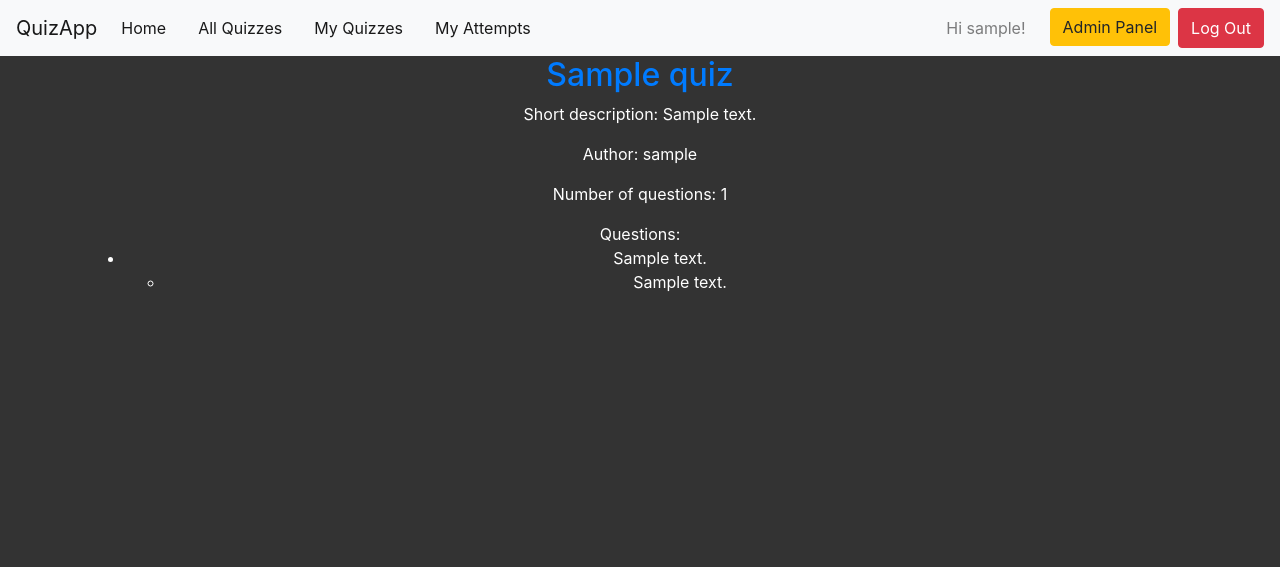
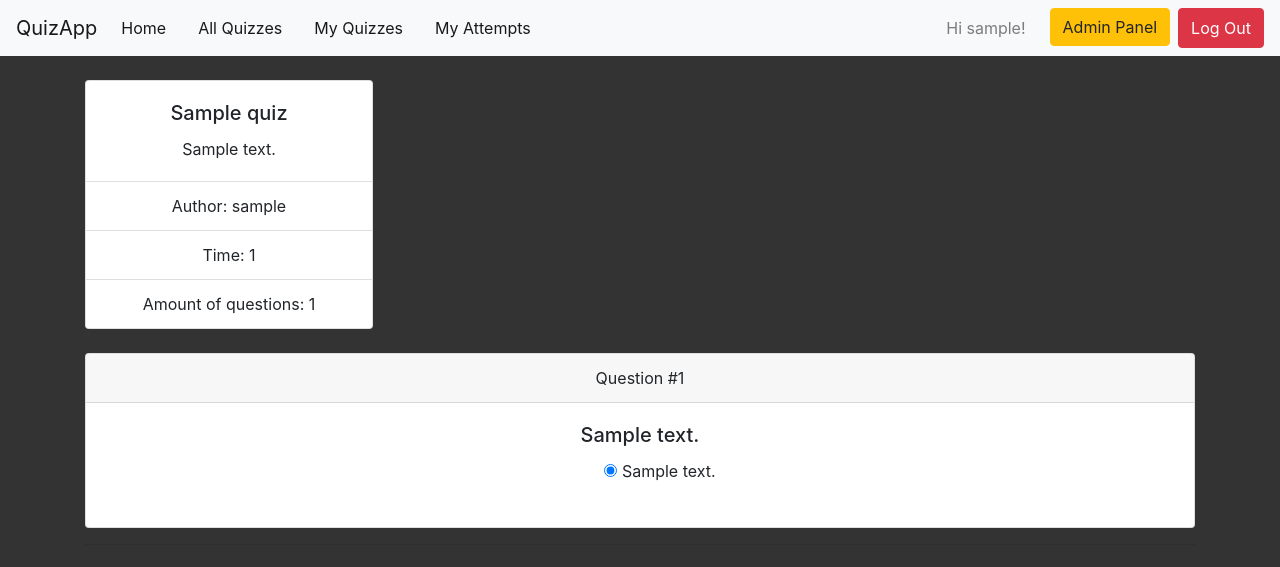
Before and after one commit to Camillus83/QuizApp, a Django app: page /quiz/00000000-0000-0000-0000-000000000001 in a window 1280 px wide. Shown: the top 567 px of the page. Run offline with Django 4.2, Linux system fonts and the light colour scheme; a user stored in the database is signed in; tables that the repository leaves empty hold one stand-in row (values such as "Sample post"); parts of the project's set-up code (start-up, migrations or seed data) failed here and were passed over.

Commit message:
fixing templates

```diff
--- a/quiz/views.py
+++ b/quiz/views.py
@@ -63,7 +63,7 @@ class QuizUpdateView(LoginRequiredMixin, UpdateView):
     model = Quiz
     template_name = "quiz/quiz_edit.html"
     context_object_name = "quiz"
-    fields = ("title", "short_description")
+    fields = ("title", "short_description", "resolution_time", "number_of_questions")
 
     def get_success_url(self):
         return reverse_lazy("my_quiz")
@@ -133,7 +133,7 @@ class QuizCreateView(LoginRequiredMixin, CreateView):
     model = Quiz
     template_name = "quiz/quiz_create.html"
     context_object_name = "quiz"
-    fields = ("title", "short_description")
+    fields = ("title", "short_description", "resolution_time", "number_of_questions")
     login_url = "account_login"
 
     def form_valid(self, form):
--- a/static/css/base.css
+++ b/static/css/base.css
@@ -61,7 +61,6 @@ body {
 
 .login_form,
 .quiz_create,
-.quiz_edit,
 .quiz_delete {
     left: 50%;
     position: absolute;
@@ -72,9 +71,9 @@ body {
 
 .quiz_questions,
 .quiz_detail {
+    margin: auto;
+    text-align: center;
 
-    text-align: center;
-    color: #fff;
 }
 
 .search-header {
@@ -83,3 +82,23 @@ body {
     line-height: 1.5;
     text-align: center;
 }
+
+.quiz_edit {
+    left: 50%;
+    position: absolute;
+    top: 45%;
+    text-align: center;
+    transform: translate(-50%, -15%)
+}
+
+.quiz_edit_header,
+.question_answer_edit_header {
+    color: #fff;
+    font-size: 2.2rem;
+    line-height: 1.5;
+    text-align: center;
+}
+
+ul {
+    list-style-type: none;
+}
--- a/templates/quiz/quiz_detail.html
+++ b/templates/quiz/quiz_detail.html
@@ -3,26 +3,48 @@
 {% block title %}{{quiz.title}} | QuizApp{% endblock title %}
 
 {% block content %}
+<br>
+<div class="quiz_detail">
+    <div class="card" style="width: 18rem;">
+        <div class="card-body">
+            <h5 class="card-title">{{quiz.title}}</h5>
+            <p class="card-text">{{quiz.short_description}}</p>
+        </div>
+        <ul class="list-group list-group-flush">
+            <li class="list-group-item">Author: {{quiz.author}}</li>
+            <li class="list-group-item">Time: {{quiz.resolution_time}}</li>
+            <li class="list-group-item">Amount of questions: {{quiz.number_of_questions}}</li>
+        </ul>
 
-<div class="quiz_detail">
-    <h2><a href="">{{ quiz.title }}</a></h2>
-    <p>Short description: {{ quiz.short_description }}</p>
-    <p>Author: {{ quiz.author }}</p>
-    <p>Number of questions: {{ quiz.number_of_questions }}</p>
-    <h> Questions: </h>
+    </div>
+    <br>
     <div class="quiz_questions">
-        <ul>
         {% for question in quiz.questions.all %}
-            <li>{{ question.content }}</li>
+        <div class="card">
+            <div class="card-header">
+                Question #{{forloop.counter}}
+            </div>
+            <div class="card-body">
+                <h5 class="card-title">{{ question.content }}</h5>
+
                 <ul>
                     {% for answer in question.answers.all %}
-                <li>{{ answer.content }}</li>
+                    {% if answer.is_correct == True %}
+                    <li><label><input type='radio' name='{{question.id}}' value="{{answer.pk}}" checked>
+                            {{answer.content}}</label></li>
+                    {% else %}
+                    <li><label><input type='radio' name='{{question.id}}' value="{{answer.pk}}">
+                            {{answer.content}}</label></li>
+                    {% endif %}
                     {% endfor %}
                 </ul>
+
+                </p>
+            </div>
+        </div>
+        <hr>
         {% endfor %}
-        </ul>
     </div>
-
 </div>
 
 {% endblock content %}
```
Also changed, not shown: quiz/forms.py (+10 -2 lines), templates/quiz/question_answer_edit.html (+12 -20 lines), templates/quiz/quiz_questions_edit.html (+12 -20 lines). Lines whose indentation alone changed are shown as unchanged.
